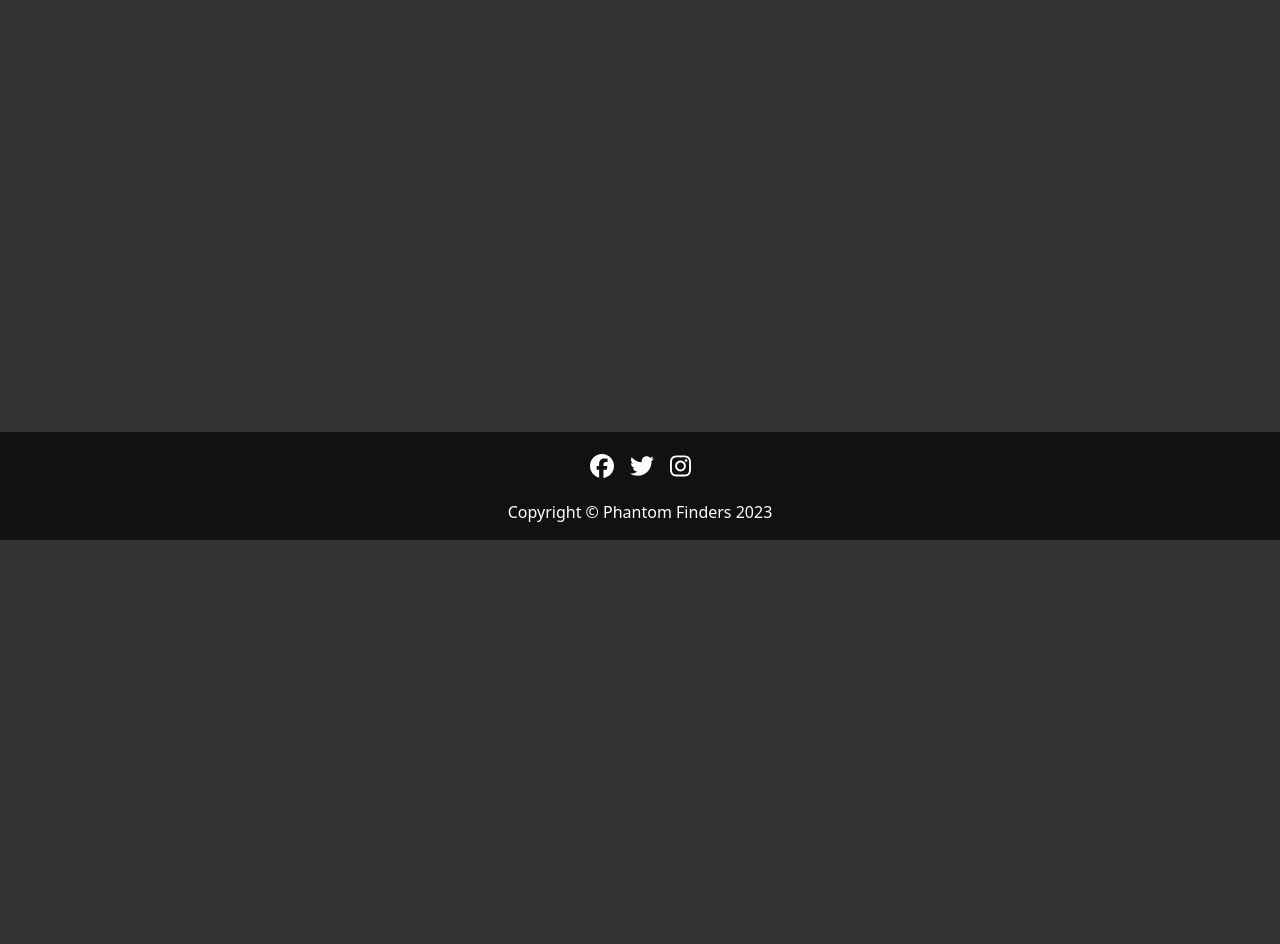
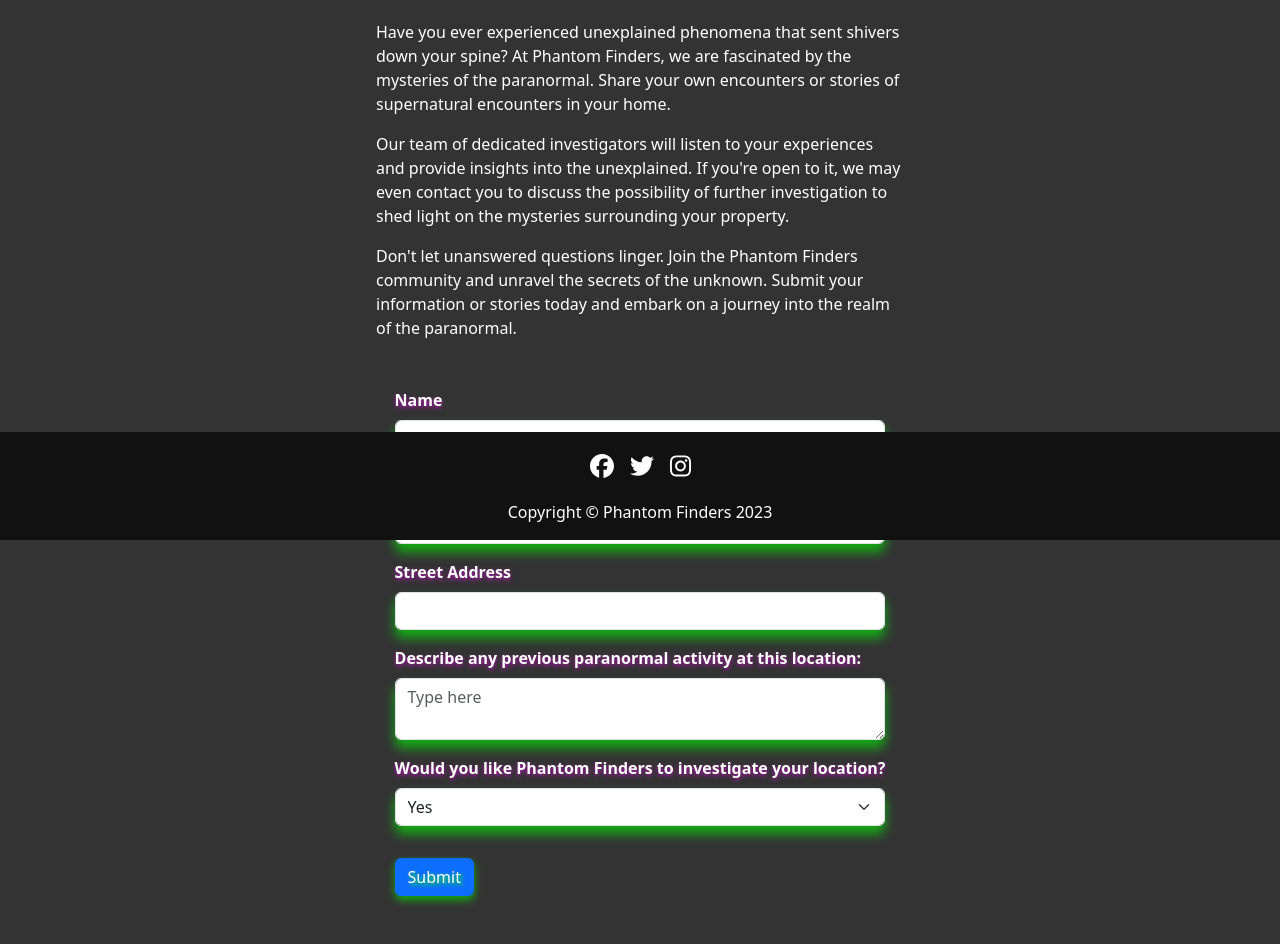
Before and after one commit to philkatie/fullstack-project, a React (Create React App) app in the folder intsureview_fe/: page /1/update in a window 1280 px wide. Shown: the part 260-1204 px from the top of the page. Before the commit the page ends 800 px from the top, so only its background shows below. Built offline with nearby package versions, Linux system fonts and the light colour scheme; no server answers.

Commit message:
adding update/delete

```diff
--- a/intsureview_fe/src/App.js
+++ b/intsureview_fe/src/App.js
@@ -2,6 +2,8 @@ import { Header } from './Components/Header/Header';
 import Main from './Components/Main/Main';
 import Footer from './Components/Footer/Footer';
 import List from './Components/List/List';
+import Detail from './Components/Detail/Detail';
+import Update from './Components/Update/Update';
 import { BrowserRouter as Router, Routes, Route } from 'react-router-dom';
 import 'bootstrap/dist/css/bootstrap.min.css';
 import styles from './App.css';
@@ -14,6 +16,8 @@ function App() {
         <Routes>
           <Route path='/' element={<List />} />
           <Route path='/form' element={<Main />} />
+          <Route path='/:id' element={<Detail />} />
+          <Route path='/:id/update' element={<Update />} />
         </Routes>
         <Footer />
       </Router>
--- /dev/null
+++ b/intsureview_fe/src/Components/Detail/Detail.js
@@ -0,0 +1,55 @@
+import React, { useState, useEffect } from 'react';
+import { useParams } from 'react-router-dom';
+import { NavLink } from 'react-router-dom';
+import { useNavigate } from 'react-router-dom';
+import Card from 'react-bootstrap/Card';
+import Container from 'react-bootstrap/Container';
+import Row from 'react-bootstrap/Row';
+import Col from 'react-bootstrap/Col';
+import axios from 'axios';
+import styles from './Detail.css';
+
+
+export default function Detail() {
+    const [info, setInfo] = useState("");
+    const navigate = useNavigate();
+
+    const getInfo = async () => {
+        const { data } = await axios.get(`http://localhost:8000/api/${id}`);
+        setInfo(data);
+    }
+
+    const {id} = useParams();
+
+    useEffect(() => {
+        getInfo();
+    }, [])
+
+
+    const deleteProduct = async (id) => {
+        await axios.delete(`http://localhost:8000/api/${id}`);
+        navigate('/');
+    }
+
+
+    return (
+        <div>
+            <Container className="my-5">
+                <Row>
+                    <Col sm={12} md={4}>
+                        <Card className="my-3">
+                            <Card.Body>
+                              <Card.Title>{info.name}</Card.Title>
+                              <Card.Text>{info.email}</Card.Text>
+                              <Card.Text>{info.streetAddress}</Card.Text>
+                              <Card.Text>{info.description}</Card.Text>
+                              <NavLink className="btn btn-primary" to={`/${info.id}/update`}>Update</NavLink>
+                              <NavLink className="btn btn-primary" onClick={() => deleteProduct(info.id)}>Delete</NavLink>
+                            </Card.Body>
+                        </Card>
+                    </Col>
+                </Row>
+            </Container>
+        </div>
+    )
+}
--- a/intsureview_fe/src/Components/List/List.js
+++ b/intsureview_fe/src/Components/List/List.js
@@ -4,6 +4,7 @@ import Card from 'react-bootstrap/Card';
 import Container from 'react-bootstrap/Container';
 import Row from 'react-bootstrap/Row';
 import Col from 'react-bootstrap/Col';
+import { NavLink } from 'react-router-dom';
 import styles from './List.css';
 
 // this component is 100% selfish, it was easier to see if the form was working and
@@ -40,6 +41,7 @@ export default function List() {
                 <Card.Text>{i.email}</Card.Text>
                 <Card.Text>{i.streetAddress}</Card.Text>
                 <Card.Text>{i.description}</Card.Text>
+                <NavLink className="btn btn-primary" to={`/${i.id}`}>Details</NavLink>
               </Card.Body>
             </Card>
           </Col>
--- /dev/null
+++ b/intsureview_fe/src/Components/Update/Update.js
@@ -0,0 +1,183 @@
+import React, { useState, useEffect } from 'react';
+import { useNavigate, useParams } from 'react-router-dom';
+import Container from 'react-bootstrap/Container';
+import Row from 'react-bootstrap/Row';
+import Button from 'react-bootstrap/Button';
+import Form from 'react-bootstrap/Form';
+import axios from 'axios';
+import styles from './Update.css';
+
+
+export default function Update() {
+
+    const [name, setName] = useState("");
+    const [streetAddress, setStreetAddress] = useState("");
+    const [email, setEmail] = useState("");
+    const [description, setDescription] = useState("");
+    const [investigationRequested, setInvestigationRequested] = useState(true);
+    const [nameError, setNameError] = useState('');
+    const [emailError, setEmailError] = useState('');
+    const navigate = useNavigate();
+
+    const {id} = useParams();
+
+    const loadInfo = async () => {
+        const { data } = await axios.get(`http://localhost:8000/api/${id}`);
+        console.log(data);
+        setName(data.name);
+        setStreetAddress(data.street_address);
+        setEmail(data.email);
+        setDescription(data.description);
+        setInvestigationRequested(data.investigation_requested);
+    }
+
+    useEffect(() => {
+        loadInfo();
+    }, [])
+
+    const handleName = (e) => {
+        setName(e.target.value);
+        setNameError('');
+    };
+
+    const handleStreetAddress = (e) => {
+        setStreetAddress(e.target.value);
+    };
+
+    const handleEmail = (e) => {
+        setEmail(e.target.value);
+        setEmailError('');
+    };
+
+    const handleDescription = (e) => {
+        setDescription(e.target.value);
+    };
+
+    const handleInvestigationRequested = (e) => {
+        setInvestigationRequested(e.target.value);
+    };
+
+    const validateForm = () => {
+        let isValid = true;
+        if (!name.trim()) {
+            setNameError('Please enter your name.');
+            isValid = false;
+        }
+        if (!email.trim()) {
+            setEmailError('Please enter your email address.');
+            isValid = false;
+        } else if (!isValidEmail(email)) {
+            setEmailError('Please enter a valid email address.');
+            isValid = false;
+        }
+        return isValid;
+    };
+
+    const isValidEmail = (email) => {
+        // Basic email validation regex
+        const emailRegex = /^[^\s@]+@[^\s@]+\.[^\s@]+$/;
+        return emailRegex.test(email);
+    };
+
+    const handleUpdate = async (e) => {
+        e.preventDefault();
+        if (validateForm()) {
+            let formField = new FormData();
+            formField.append('name', name);
+            formField.append('street_address', streetAddress);
+            formField.append('email', email);
+            formField.append('description', description);
+            formField.append('investigation_requested', investigationRequested);
+            await axios({
+                method: 'put',
+                url: `http://localhost:8000/api/${id}/`,
+                data: formField
+            }).then((response) => {
+            console.log(response.status);
+            console.log(response.data);
+            navigate('/');
+            })
+        }
+    };
+
+    return (
+        <Container className='my-5 py-4 my-form'>
+            <Row className='px-4 my-4'>
+                <h1 className='title'>Phantom Finders</h1>
+            </Row>
+            <Row className='px-4 my-3 copy'>
+                <p>Have you ever experienced unexplained phenomena that sent shivers down your spine? At Phantom Finders,
+                we are fascinated by the mysteries of the paranormal. Share your own encounters or stories of supernatural
+                encounters in your home.</p>
+                <p>Our team of dedicated investigators will listen to your experiences and provide insights into the unexplained.
+                If you're open to it, we may even contact you to discuss the possibility of further investigation to shed light
+                on the mysteries surrounding your property.</p>
+                <p>Don't let unanswered questions linger. Join the Phantom Finders community and unravel the secrets of the unknown.
+                Submit your information or stories today and embark on a journey into the realm of the paranormal.</p>
+            </Row>
+            <Row className='px-4 my-3'>
+                <Form onSubmit={handleUpdate}>
+                    <Form.Group className="mb-3" controlId="formBasicName">
+                        <Form.Label>Name</Form.Label>
+                        <Form.Control
+                            required
+                            type="name"
+                            placeholder="Name"
+                            value={name}
+                            onChange={handleName}
+                            isInvalid={!!nameError}
+                        />
+                        <Form.Control.Feedback type="invalid">{nameError}</Form.Control.Feedback>
+                    </Form.Group>
+                    <Form.Group className="mb-3" controlId="formBasicEmail">
+                        <Form.Label>Email</Form.Label>
+                        <Form.Control
+                            required
+                            type="email"
+                            placeholder="Email"
+                            value={email}
+                            onChange={handleEmail}
+                            isInvalid={!!emailError}
+                        />
+                        <Form.Control.Feedback type="invalid">{emailError}</Form.Control.Feedback>
+                    </Form.Group>
+                    <Form.Group
+                        className="mb-3"
+                        controlId="formBasicAddress">
+                        <Form.Label>Street Address</Form.Label>
+                        <Form.Control
+                            required
+                            type="address"
+                            value={streetAddress}
+                            onChange={handleStreetAddress}
+                        />
+                    </Form.Group>
+                    <Form.Group
+                        className="mb-3"
+                        controlId="formBasicText">
+                        <Form.Label>Describe any previous paranormal activity at this location:</Form.Label>
+                        <Form.Control
+                            as="textarea"
+                            placeholder="Type here"
+                            value={description}
+                            onChange={handleDescription}/>
+                    </Form.Group>
+                    <Form.Group
+                        className="mb-3 custom-select"
+                        controlId="formBasicSelect"
+                        value={investigationRequested}
+                        onChange={handleInvestigationRequested}>
+                        <Form.Label>Would you like Phantom Finders to investigate your location?</Form.Label>
+                        <Form.Select className="form-control">
+                        <option value="true">Yes</option>
+                        <option value="false">No</option>
+                        </Form.Select>
+                    </Form.Group>
+                    <Button type="submit" className="submit-button">
+                        Submit
+                    </Button>
+                </Form>
+            </Row>
+        </Container>
+    )
+}
```
Also changed, not shown: intsureview_fe/src/Components/Detail/Detail.css (added), intsureview_fe/src/Components/Update/Update.css (added), 2 other files (tests, documents, lock files or other folders).
